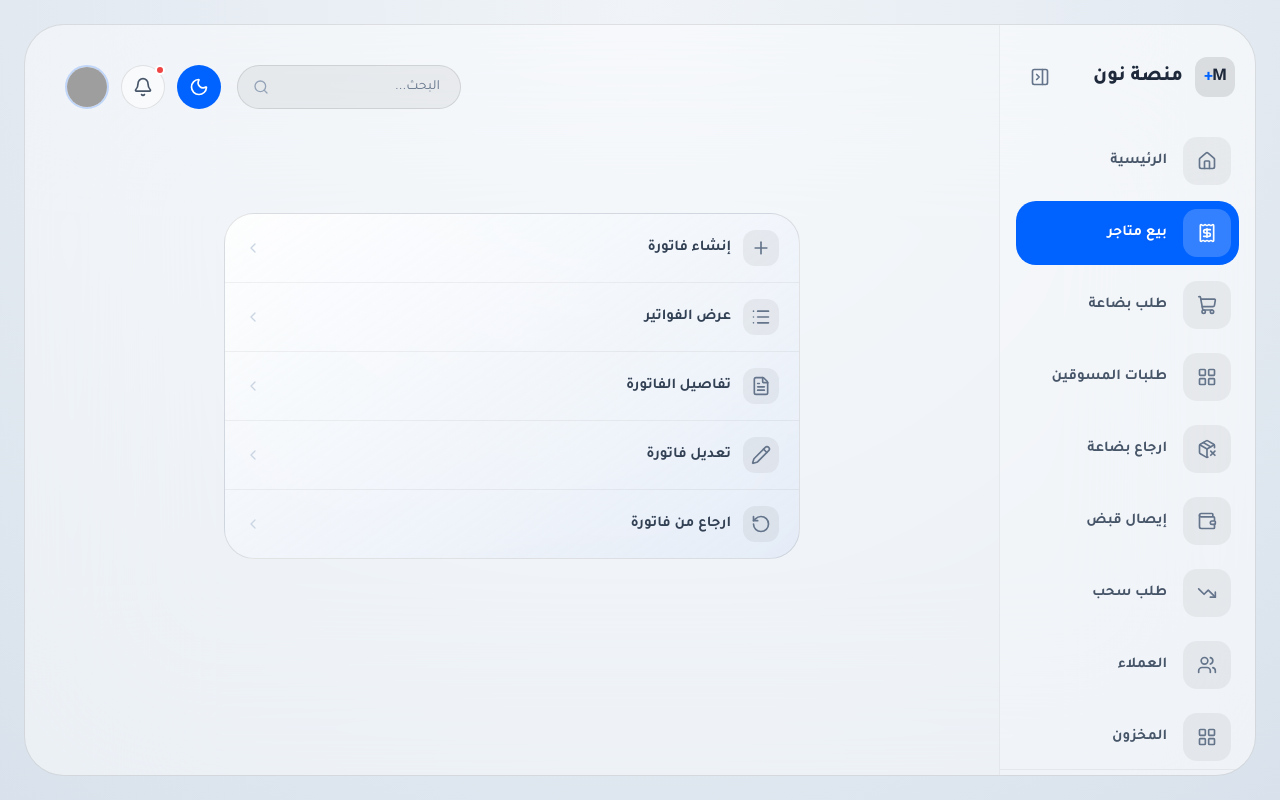
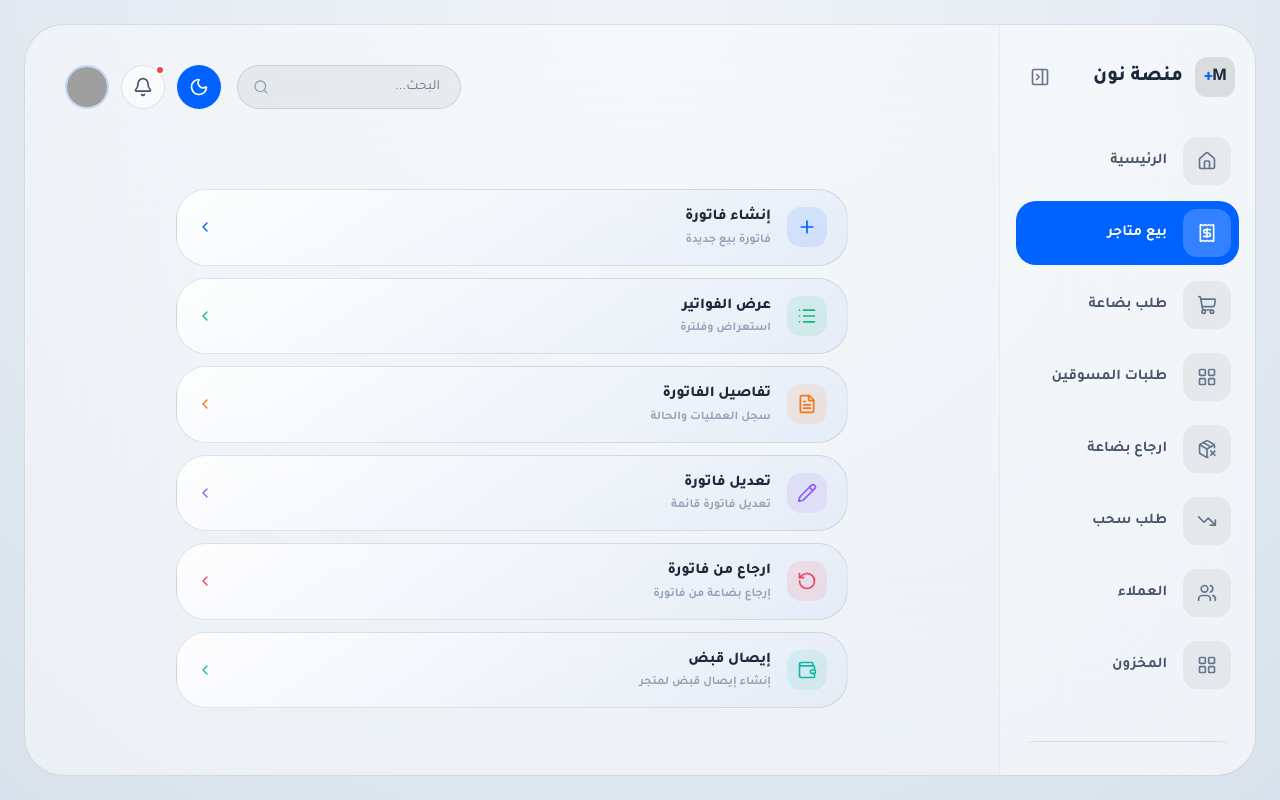
Before and after one commit to ofifice-alalem/tdm-design-for-v3, a React (Vite) app: page /store-sales in a window 1280 px wide. Built offline with nearby package versions, Linux system fonts and the light colour scheme; grey boxes are pictures that could not be loaded.

Commit message:
commit -28

```diff
--- a/src/compenntes/layout/AppSidebar.tsx
+++ b/src/compenntes/layout/AppSidebar.tsx
@@ -1,7 +1,7 @@
 import { NavLink } from 'react-router-dom';
 import {
   Home, Receipt, ShoppingCart, Users, LayoutGrid, Power, FileText,
-  PanelRightClose, PanelRightOpen, PackageX, Wallet, TrendingDown,
+  PanelRightClose, PanelRightOpen, PackageX, TrendingDown,
 } from 'lucide-react';
 
 interface AppSidebarProps {
@@ -16,7 +16,6 @@ const navItems = [
   { icon: <ShoppingCart className="w-5 h-5" />,  label: 'طلب بضاعة',        to: '/order/new' },
   { icon: <LayoutGrid className="w-5 h-5" />,    label: 'طلبات المسوقين',    to: '/stock/orders' },
   { icon: <PackageX className="w-5 h-5" />,      label: 'ارجاع بضاعة',       to: '/stock/return' },
-  { icon: <Wallet className="w-5 h-5" />,        label: 'إيصال قبض',         to: '/receipt/create' },
   { icon: <TrendingDown className="w-5 h-5" />,   label: 'طلب سحب',           to: '/withdraw/new' },
   { icon: <Users className="w-5 h-5" />,         label: 'العملاء',           to: '/customers' },
   { icon: <LayoutGrid className="w-5 h-5" />,    label: 'المخزون',           to: '/inventory' },
@@ -58,7 +57,7 @@ export function AppSidebar({ isOpen, onToggle }: AppSidebarProps) {
       </div>
 
       {/* ── Navigation Links ── */}
-      <nav className="flex-1 flex flex-col gap-2 w-full px-4">
+      <nav className="flex-1 flex flex-col gap-2 w-full px-4 overflow-y-auto custom-scroll pb-14">
         {navItems.map((item) => (
           <NavLink
             key={item.to}
@@ -99,12 +98,9 @@ export function AppSidebar({ isOpen, onToggle }: AppSidebarProps) {
             )}
           </NavLink>
         ))}
-      </nav>
-
-      {/* ── Logout ── */}
-      <div className="px-4 w-full mt-auto pt-4 border-t border-black/5 dark:border-white/5">
+        <div className="h-px bg-black/20 dark:bg-white/20 my-3 mx-3" />
         <button className={`
-          flex items-center w-full p-2 rounded-[20px] transition-all duration-200 group
+          flex items-center w-full p-2 rounded-[20px] transition-all duration-200 group border-t border-black/10 dark:border-white/10 pt-3 mt-1
           ${!isOpen ? 'justify-center' : ''}
           hover:bg-red-500/10
         `}>
@@ -117,7 +113,7 @@ export function AppSidebar({ isOpen, onToggle }: AppSidebarProps) {
             </span>
           )}
         </button>
-      </div>
+      </nav>
     </aside>
   );
 }
--- a/src/compenntes/ui/ListPage.tsx
+++ b/src/compenntes/ui/ListPage.tsx
@@ -33,7 +33,7 @@ export function ListPage({
   const filtered = activeTab === 'الكل' ? items : items.filter((x) => x.status === activeTab);
 
   return (
-    <div className="flex flex-col gap-6 h-full">
+    <div className="flex flex-col gap-6">
 
         {/* Header */}
         <div className="flex items-center gap-2">
@@ -66,10 +66,10 @@ export function ListPage({
         </div>
 
         {/* Main Layout */}
-        <div className="flex gap-6 flex-1 min-h-0">
+        <div className="flex gap-6">
 
           {/* List */}
-          <div className="flex-1 min-w-0 flex flex-col gap-4 overflow-y-auto custom-scroll pb-6">
+          <div className="flex-1 min-w-0 flex flex-col gap-4 pb-6">
 
             {/* Status Tabs */}
             <div className="flex items-center gap-2 overflow-x-auto pb-1 [&::-webkit-scrollbar]:hidden">
--- a/src/pages/StoreSalesPage.tsx
+++ b/src/pages/StoreSalesPage.tsx
@@ -1,40 +1,78 @@
 import { Link } from 'react-router-dom';
-import { Plus, List, FileText, Pencil, RotateCcw, ChevronLeft } from 'lucide-react';
+import { Plus, List, FileText, Pencil, RotateCcw, ChevronLeft, Wallet } from 'lucide-react';
 
 const ITEMS = [
-  { title: 'إنشاء فاتورة',    to: '/invoice/create',    icon: <Plus className="w-5 h-5" /> },
-  { title: 'عرض الفواتير',    to: '/invoices',           icon: <List className="w-5 h-5" /> },
-  { title: 'تفاصيل الفاتورة', to: '/invoices/demo',      icon: <FileText className="w-5 h-5" /> },
-  { title: 'تعديل فاتورة',    to: '/invoice/edit/demo',  icon: <Pencil className="w-5 h-5" /> },
-  { title: 'ارجاع من فاتورة', to: '/invoice/return',     icon: <RotateCcw className="w-5 h-5" /> },
+  {
+    title: 'إنشاء فاتورة',
+    sub: 'فاتورة بيع جديدة',
+    to: '/invoice/create',
+    icon: <Plus className="w-5 h-5" />,
+    accent: 'bg-primary/10 text-primary',
+    border: 'border-primary/20',
+  },
+  {
+    title: 'عرض الفواتير',
+    sub: 'استعراض وفلترة',
+    to: '/invoices',
+    icon: <List className="w-5 h-5" />,
+    accent: 'bg-emerald-500/10 text-emerald-500',
+    border: 'border-emerald-500/20',
+  },
+  {
+    title: 'تفاصيل الفاتورة',
+    sub: 'سجل العمليات والحالة',
+    to: '/invoices/demo',
+    icon: <FileText className="w-5 h-5" />,
+    accent: 'bg-orange-500/10 text-orange-500',
+    border: 'border-orange-500/20',
+  },
+  {
+    title: 'تعديل فاتورة',
+    sub: 'تعديل فاتورة قائمة',
+    to: '/invoice/edit/demo',
+    icon: <Pencil className="w-5 h-5" />,
+    accent: 'bg-violet-500/10 text-violet-500',
+    border: 'border-violet-500/20',
+  },
+  {
+    title: 'ارجاع من فاتورة',
+    sub: 'إرجاع بضاعة من فاتورة',
+    to: '/invoice/return',
+    icon: <RotateCcw className="w-5 h-5" />,
+    accent: 'bg-rose-500/10 text-rose-500',
+    border: 'border-rose-500/20',
+  },
+  {
+    title: 'إيصال قبض',
+    sub: 'إنشاء إيصال قبض لمتجر',
+    to: '/receipt/create',
+    icon: <Wallet className="w-5 h-5" />,
+    accent: 'bg-teal-500/10 text-teal-500',
+    border: 'border-teal-500/20',
+  },
 ];
 
 export default function StoreSalesPage() {
   return (
-    <div className="flex justify-center pt-16 h-full">
-      <div className="w-full max-w-xl">
-        <div className="spatial-card overflow-hidden">
-          {ITEMS.map((item, i) => (
+    <div className="pt-10 flex justify-center">
+      <div className="w-full max-w-2xl flex flex-col gap-3">
+        {ITEMS.map((item) => (
           <Link
             key={item.to}
             to={item.to}
-              className={`flex items-center justify-between px-5 py-4 hover:bg-black/3 dark:hover:bg-white/5 transition-colors group ${
-                i < ITEMS.length - 1 ? 'border-b border-black/5 dark:border-white/5' : ''
-              }`}
+            className={`spatial-card flex items-center gap-4 px-5 py-4 border ${item.border} hover:scale-[1.01] transition-all`}
           >
-              <div className="flex items-center gap-3">
-                <div className="w-9 h-9 rounded-[12px] bg-black/5 dark:bg-white/8 flex items-center justify-center text-slate-500 dark:text-white/50 group-hover:text-primary group-hover:bg-primary/10 transition-all">
+            <div className={`w-10 h-10 rounded-[14px] flex items-center justify-center shrink-0 ${item.accent}`}>
               {item.icon}
             </div>
-                <span className="text-[15px] font-bold text-slate-700 dark:text-white/80 group-hover:text-slate-900 dark:group-hover:text-white transition-colors">
-                  {item.title}
-                </span>
+            <div className="flex flex-col gap-0.5 flex-1 min-w-0">
+              <span className="text-[15px] font-black text-slate-800 dark:text-white">{item.title}</span>
+              <span className="text-[12px] font-bold text-slate-400 dark:text-white/40">{item.sub}</span>
             </div>
-              <ChevronLeft className="w-4 h-4 text-slate-300 dark:text-white/20 group-hover:text-primary transition-colors" />
+            <ChevronLeft className={`w-4 h-4 shrink-0 ${item.accent.split(' ')[1]}`} />
           </Link>
         ))}
       </div>
     </div>
-    </div>
   );
 }
```
Lines whose indentation alone changed are shown as unchanged.
